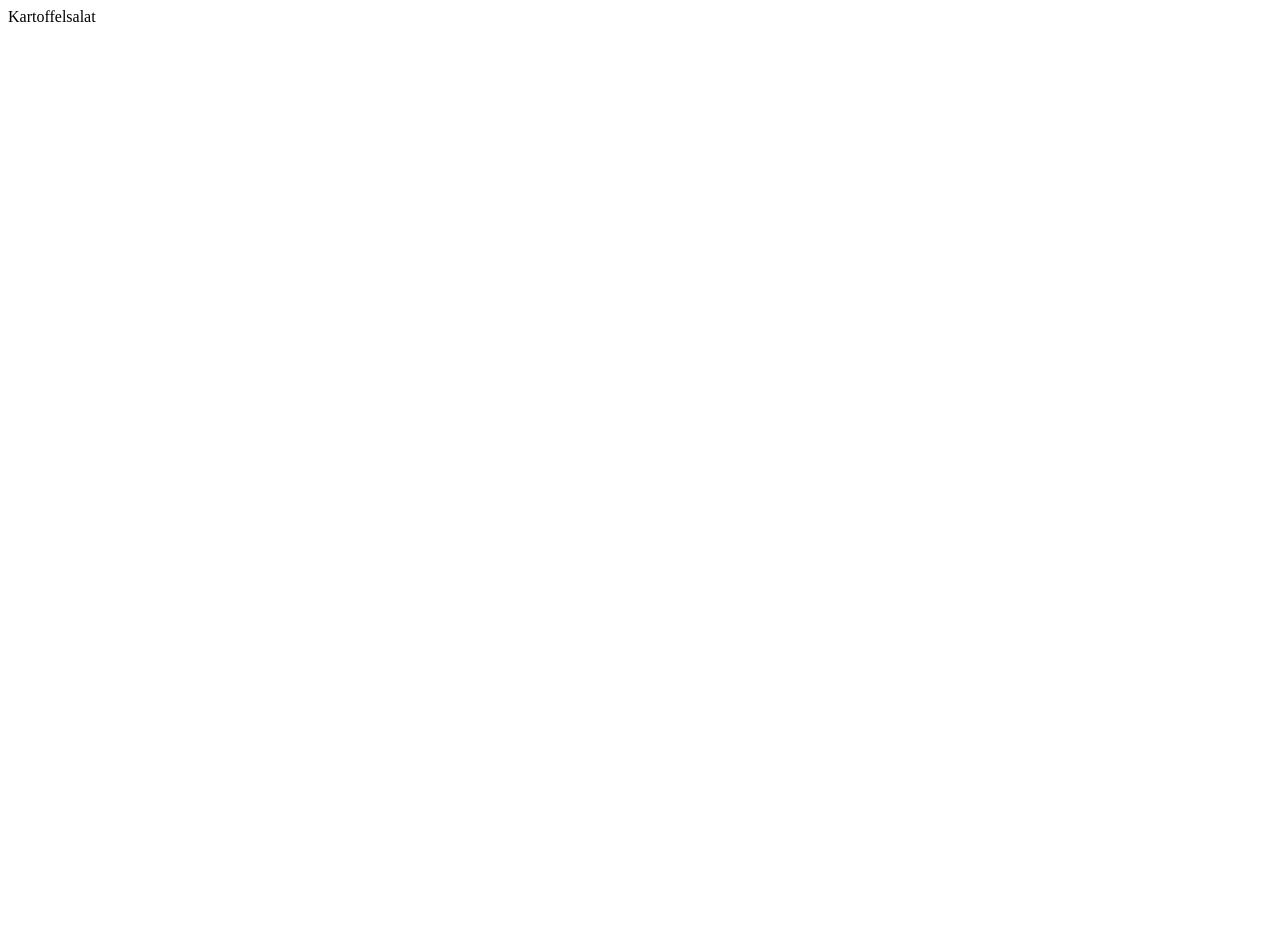
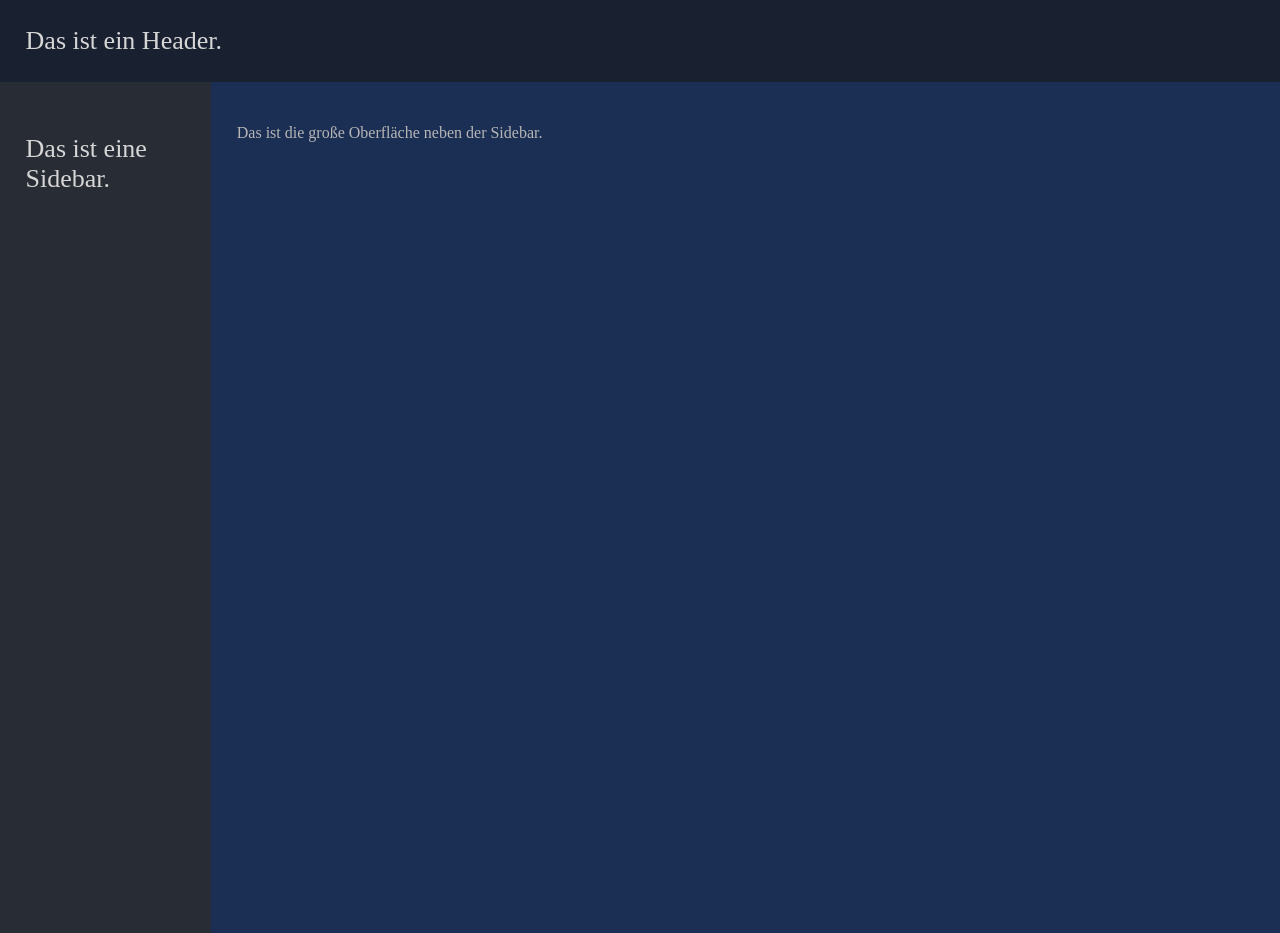
Before and after one commit to Knilchon/Zimt_Frontend, a Next.js app in the folder zimt_frontend/: page / in a window 1280 px wide. Before the commit the page ends 800 px from the top, so only its background shows below. Built offline with nearby package versions, Linux system fonts and the light colour scheme.

Commit message:
Rough UI Design - Functions to be added

```diff
--- a/zimt_frontend/pages/_app.tsx
+++ b/zimt_frontend/pages/_app.tsx
@@ -1,5 +1,20 @@
 import type { AppProps } from 'next/app'
+import '../styles/_app.css'
 
 export default function App() {
-  return <div>Kartoffelsalat</div>
+  return (
+    <>
+      <header className='App-header'>
+        <p>Das ist ein Header.</p>
+      </header>
+      <div className='map-and-sidebar'>
+        <div className='side-bar'>
+          <p>Das ist eine Sidebar.</p>
+        </div>
+        <div className='map-body'>
+          <p>Das ist die große Oberfläche neben der Sidebar.</p>
+        </div>
+      </div>
+    </>
+  )
 }
--- /dev/null
+++ b/zimt_frontend/styles/_app.css
@@ -0,0 +1,70 @@
+.App {
+  text-align: center;
+}
+
+.App-logo {
+  height: 40vmin;
+  pointer-events: none;
+}
+
+@media (prefers-reduced-motion: no-preference) {
+  .App-logo {
+    animation: App-logo-spin infinite 20s linear;
+  }
+}
+
+.App-header {
+  background-color: #192131;
+  min-height: 10vh;
+  display: flex;
+  flex-direction: column;
+  align-items: start;
+  justify-content: left;
+  font-size: calc(10px + 2vmin);
+  color: rgb(214, 214, 214);
+  padding-left: 2%;
+}
+
+.App-link {
+  color: #61dafb;
+}
+
+@keyframes App-logo-spin {
+  from {
+    transform: rotate(0deg);
+  }
+  to {
+    transform: rotate(360deg);
+  }
+}
+
+body{
+    margin: 0cm;
+}
+
+.side-bar{
+    padding: 2%;
+    width: 20vh;
+    height: 100vh;
+    background-color: #282c34;
+    display: flex;
+    flex-direction: column;
+    justify-content: left;
+    font-size: calc(10px + 2vmin);
+    color: rgb(214, 214, 214);
+}
+
+.map-and-sidebar{
+    background-color: #1b2e53;
+    display: flex;
+}
+
+.map-body{
+    color: #b6b6b6;
+    display: flex;
+    height: fit-content;
+    width: fit-content;
+    padding: 2%;
+    align-items: center;
+    justify-content: center;
+}
```
